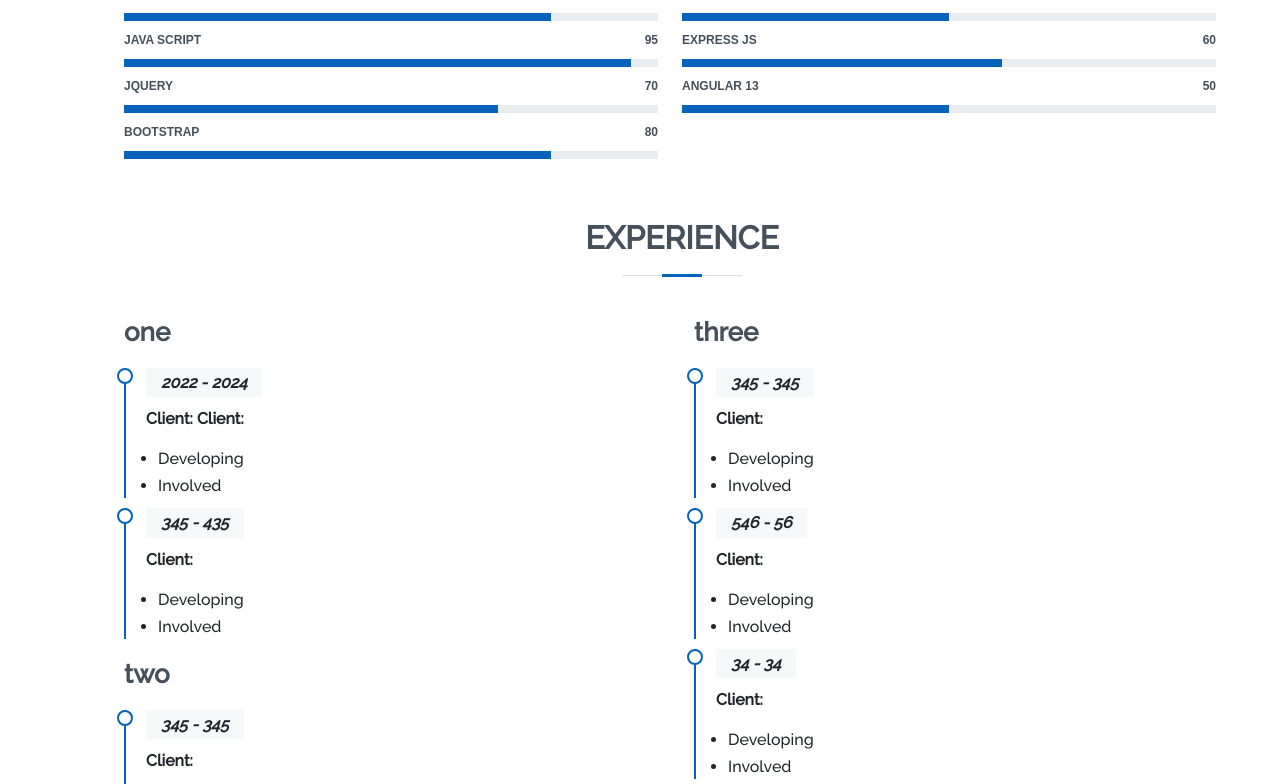
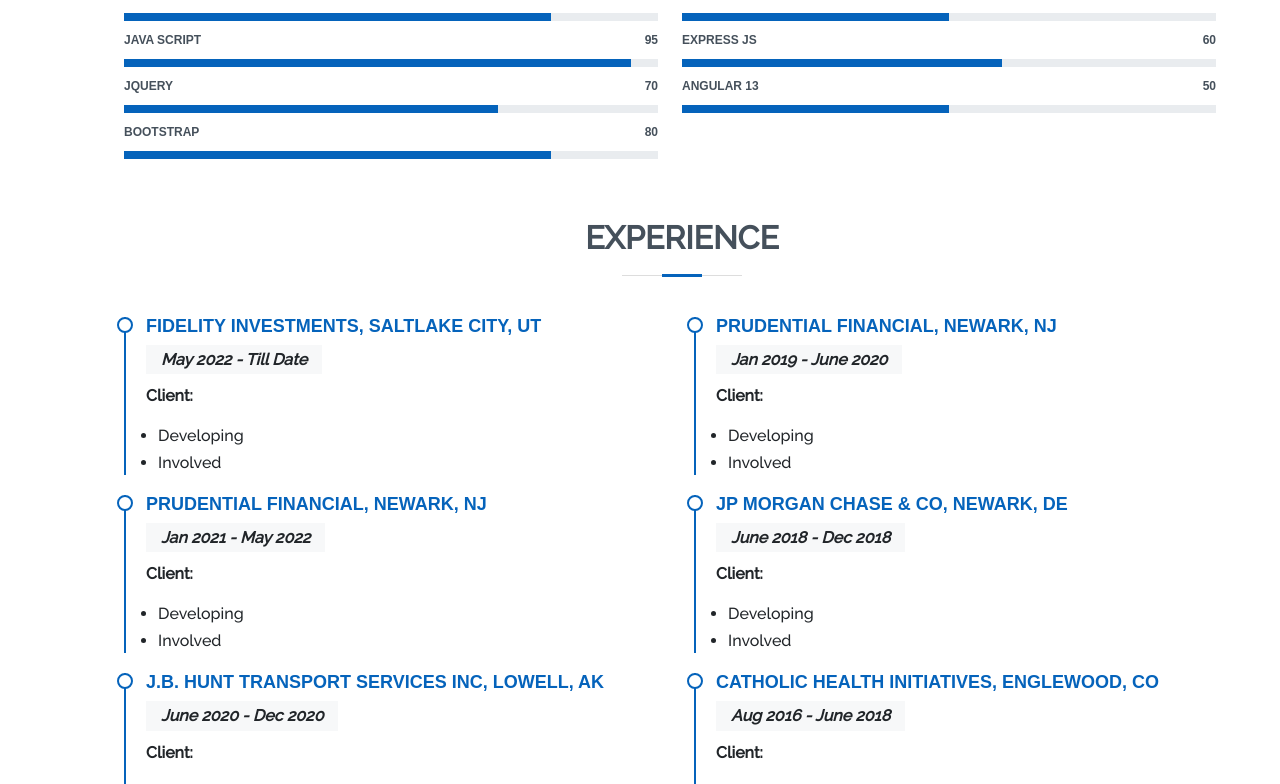
Before and after one commit to skeerthy09/profile_saikeerthy, a React (Create React App) app: page / in a window 1280 px wide. Shown: the part 2005-2789 px from the top of the page. Built offline with nearby package versions, Linux system fonts and the light colour scheme.

Commit message:
profile picture update

```diff
--- a/src/main-page/components/hero/hero.scss
+++ b/src/main-page/components/hero/hero.scss
@@ -2,7 +2,7 @@
 
   width: 100%;
   height: 100vh;
-  background: url(../../../images/saikeerthy.jpg) top right no-repeat;
+  background: url(../../../images/sai_keerthy.jpg) top right no-repeat;
   background-size: cover;
   background-position: center;
 
--- a/src/main-page/components/personalDetailSection/personalDetailsection.scss
+++ b/src/main-page/components/personalDetailSection/personalDetailsection.scss
@@ -6,7 +6,7 @@
         z-index: 2;
       }
     .about-img {
-        background-image: url(../../../images/saikeerthy.jpg);
+        background-image: url(../../../images/sai_keerthy.jpg);
         width: 100%;
         background-size: cover;
         background-position: center;
--- a/src/main-page/components/resume/Resume.js
+++ b/src/main-page/components/resume/Resume.js
@@ -5,93 +5,76 @@
 import "./resume.scss";
 const one = [
   {
-    title: "",
-    fromYear: 2022,
-    toyear: 2024,
-    content: "Client: ",
+    title: "Fidelity Investments, SaltLake City, UT	",
+    fromYear: "May 2022",
+    toyear: "Till Date",
+    // content: "Client: ",
     points: [
       'Developing ',
       'Involved ',
 
     ]
-  },
+  }
+];
+const two = [
   {
-    title: "",
-    fromYear: 345,
-    toyear: 435,
+    title: "Prudential Financial, Newark, NJ",
+    fromYear:  "Jan 2021",
+    toyear: "May 2022",
     content: "",
     points: [
       'Developing ',
       'Involved ',
     ]
-  },
-
+  }
 ];
-const two = [
+const three = [
   {
-    title: "",
-    fromYear:  345,
-    toyear: 345,
+    title: "J.B. Hunt Transport Services Inc, Lowell, AK",
+    fromYear:  "June 2020",
+    toyear: "Dec 2020",
     content: "",
     points: [
       'Developing ',
       'Involved ',
     ]
-  },
+  }
+];
+const four = [
   {
-    title: " ",
-    fromYear: 546 ,
-    toyear: 56 ,
+    title: "Prudential Financial, Newark, NJ",
+    fromYear:  "Jan 2019",
+    toyear: "June 2020",
     content: "",
     points: [
       'Developing ',
       'Involved ',
     ]
-  },
+  }
+];
+const five = [
   {
-    title: " ",
-    fromYear:  34,
-    toyear:  34,
+    title: "JP Morgan Chase & Co, Newark, DE",
+    fromYear:  "June 2018",
+    toyear: "Dec 2018",
     content: "",
     points: [
       'Developing ',
       'Involved ',
     ]
-  },
-
+  }
 ];
-const three = [
+const six = [
   {
-    title: "",
-    fromYear:  345,
-    toyear: 345,
+    title: "Catholic Health Initiatives, Englewood, CO",
+    fromYear:  "Aug 2016",
+    toyear: "June 2018",
     content: "",
     points: [
       'Developing ',
       'Involved ',
     ]
-  },
-  {
-    title: " ",
-    fromYear: 546 ,
-    toyear: 56 ,
-    content: "",
-    points: [
-      'Developing ',
-      'Involved ',
-    ]
-  },
-  {
-    title: " ",
-    fromYear:  34,
-    toyear:  34,
-    content: "",
-    points: [
-      'Developing ',
-      'Involved ',
-    ]
-  },
-
+  }
 ];
 const Resume = () => {
   return (
@@ -100,14 +83,20 @@
         <Row>
           <Heading heading={"Experience"} />
           <Col lg={6} sm={12} xs={12}>
-          <h3 className="stepper-title">{"one"}</h3>
+            <h3 className="stepper-title">{""}</h3>
             <StepperComponent stepBlocks={one} />
-            <h3 className="stepper-title">{"two"}</h3>
+            <h3 className="stepper-title">{""}</h3>
             <StepperComponent stepBlocks={two} />
+            <h3 className="stepper-title">{""}</h3>
+            <StepperComponent stepBlocks={three} />
           </Col>
           <Col lg={6} sm={12} xs={12}>
-          <h3 className="stepper-title">{"three"}</h3>
-            <StepperComponent stepBlocks={three} />
+            <h3 className="stepper-title">{""}</h3>
+            <StepperComponent stepBlocks={four} />
+            <h3 className="stepper-title">{""}</h3>
+            <StepperComponent stepBlocks={five} />
+            <h3 className="stepper-title">{""}</h3>
+            <StepperComponent stepBlocks={six} />
           </Col>
         </Row>
       </div>
```
Also changed, not shown: 1 other file (tests, documents, lock files or other folders).
